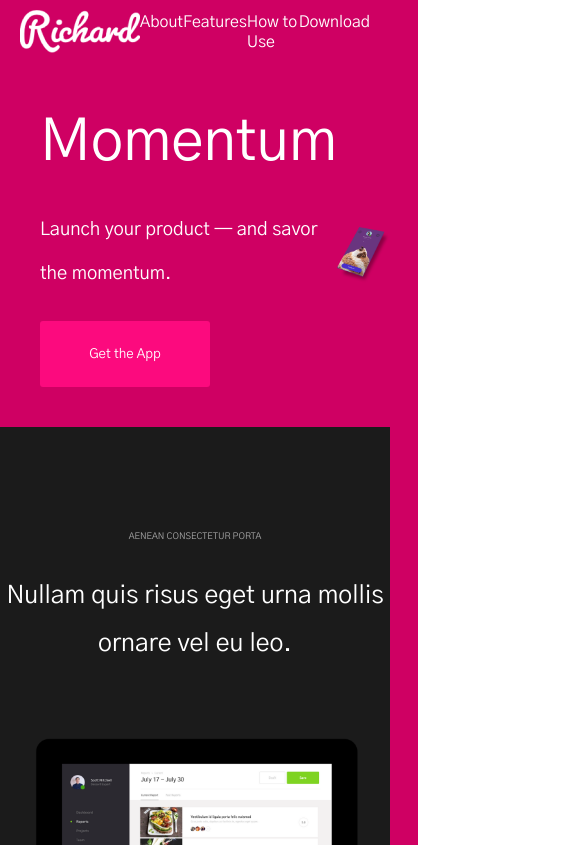
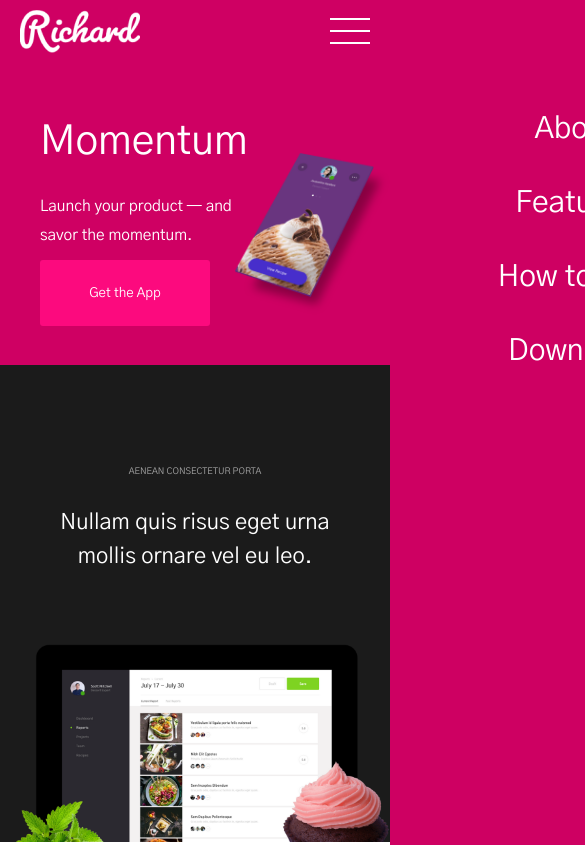
Before and after one commit to Panndora1/richard-site, a plain HTML site: page index.html in a window 390 px wide. Shown: the top 845 px of the page, 585 px wide, since content can reach past the window. Drawn offline with Linux system fonts and the light colour scheme.

Commit message:
feat: add burger menu

```diff
--- a/index.html
+++ b/index.html
@@ -12,12 +12,15 @@
     <header class="header">
         <div class="header__container">
             <img src="./docs/logo.png" alt="logo" class="header__logo">
+            <div class="menu_burger">
+                <span class="menu_burger__span"></span>
+            </div>
             <nav class="header__nav">
                 <ul class="header__list">
-                    <li class="header__item"><a href="" class="header__link">About</a></li>
-                    <li class="header__item"><a href="" class="header__link">Features</a></li>
-                    <li class="header__item"><a href="" class="header__link">How to Use</a></li>
-                    <li class="header__item"><a href="" class="header__link">Download</a></li>
+                    <li class="header__item"><a href="#about" class="header__link">About</a></li>
+                    <li class="header__item"><a href="#benefits" class="header__link">Features</a></li>
+                    <li class="header__item"><a href="#menu" class="header__link">How to Use</a></li>
+                    <li class="header__item"><a href="#offer" class="header__link">Download</a></li>
                 </ul>
             </nav>
         </div>
@@ -57,7 +60,7 @@
                     <p class="about__desc desc right">Lorem ipsum dolor sit amet, consectetur adipiscing elit. Suspendisse varius enim in eros elementum tristique.</p>
                 </div>
             </div>
-            <div class="about__container">
+            <div class="about__container" id="about">
                 <div class="about__description">
                     <p class="about__text text">Aenean Consectetur Porta</p>
                     <h2 class="about__title title">Magna Porta Sit Bibendum</h2>
@@ -66,7 +69,7 @@
                 <img src="./docs/Frame3.png" alt="frame" class="about__img">
             </div>
         </section>
-        <section class="benefits">
+        <section class="benefits" id="benefits">
             <div class="benefits__container">
                 <div class="benefits__item">
                     <img src="./docs/1.svg" alt="burger" class="benefits__img">
@@ -105,7 +108,7 @@
                 </div>
             </div>
         </section>
-        <section class="menu">
+        <section class="menu" id="menu">
             <div class="menu__container">
                 <div class="menu__description">
                     <p class="menu__text text">Aenean Consectetur Porta</p>
@@ -142,7 +145,7 @@
         <section class="image">
             <img src="./docs/phone.png" alt="phones" class="image__img">
         </section>
-        <section class="offer">
+        <section class="offer" id="offer">
             <div class="offer__section">
                 <h3 class="offer__title">Ready to get started?</h3>
                 <div class="offer__buttons">
@@ -177,5 +180,6 @@
             </nav>
         </div>
     </footer>
+    <script src="./script.js"></script>
 </body>
 </html>
--- /dev/null
+++ b/script.js
@@ -0,0 +1,24 @@
+const menuBurger = document.querySelector('.menu_burger');
+const span = document.querySelector('.menu_burger__span');
+
+const menu = document.querySelector('.header__nav');
+const menuList = document.querySelector('.header__list');
+const menuLink = document.querySelectorAll('.header__link');
+
+const body = document.querySelector('.body')
+
+menuBurger.addEventListener('click', () => {
+    menuBurger.classList.toggle('open_menu');
+    span.classList.toggle('open_menu');
+    menu.classList.toggle('open_menu');
+    body.classList.add('fixed');
+})
+
+function closeMenu() {
+    body.classList.remove('fixed');
+    menuBurger.classList.remove('open_menu');
+    span.classList.remove('open_menu');
+    menu.classList.remove('open_menu');
+}
+
+menuLink.forEach((el) => el.addEventListener('click', closeMenu))
--- a/style.css
+++ b/style.css
@@ -60,9 +60,105 @@
     font-size: 16px;
     line-height: 20px;
     color: white;
+    transition: 0.3s;
+}
+
+.menu_burger {
+    display: none;
 }
 
 /* header end */
+
+/* header tablet and mobile */
+
+@media (max-width: 768px) {
+    .fixed {
+        overflow: hidden;
+    }
+
+    .header__nav {
+        position: absolute;
+        right: -100%;
+        top: 80px;
+        width: 100%;
+        max-width: 768px;
+        height: 100%;
+        background-color: rgba(207, 0, 99, 0.6);
+        margin: 0;
+    }
+
+    .header__nav.open_menu {
+        left: 0;
+    }
+
+    .header__list {
+        display: flex;
+        flex-direction: column;
+        justify-content: center;
+        align-items: center;
+        margin-right: 20px;
+        gap: 50px;
+        margin-top: 10%;
+    }
+
+    .header__link {
+        font-size: 30px;
+    }
+
+    .menu_burger {
+        position: relative;
+        right: 20px;
+        display: block;
+        width: 40px;
+        height: 30px;
+        margin-left: 20px;
+    }
+
+    .menu_burger__span,
+    .menu_burger::after,
+    .menu_burger::before {
+        height: 2px;
+        width: 100%;
+        position: absolute;
+        background-color: #fff;
+        margin: 0 auto;
+    }
+
+    .menu_burger__span {
+        top: 13px;
+        height: 2px;
+        transition: 0.4s;
+    }
+
+    .menu_burger::before {
+        content: '';
+        top: 1px;
+        transition: 0.4s;
+    }
+
+    .menu_burger::after {
+        content: '';
+        bottom: 3px;
+        transition: 0.4s;
+    }
+
+    .menu_burger.open_menu::before {
+        transform: rotate(45deg);
+        top: 13px;
+        transition: 0.4s;
+    }
+
+    .menu_burger.open_menu::after {
+        transform: rotate(-45deg);
+        top: 13px;
+        transition: 0.4s;
+    }
+
+    .menu_burger__span.open_menu {
+        opacity: 0;
+    }
+
+}
 
 /* main start */
 
@@ -81,9 +177,10 @@
     flex-direction: column;
     justify-content: center;
     align-items: flex-start;
-    gap: 25px;
-    margin: 40px 0;
+    margin: 10% 0;
     margin-left: 40px;
+    width: 50%;
+    max-width: 670px;
     max-height: 652px;
 }
 
@@ -91,23 +188,24 @@
     color: white;
     font-style: normal;
     font-weight: 400;
-    font-size: calc(50px + 30 * (100vw / 1440));
+    font-size: calc(26px + 54 * (100vw / 1440));
     line-height: 80px;
+    padding-bottom: 5%;
 }
 
 .first_screen__text {
     color: white;
     font-style: normal;
     font-weight: 400;
-    font-size: calc(16px + 9 * (100vw / 1440));
-    line-height: 44px;
+    font-size: calc(12px + 13 * (100vw / 1440));
+    line-height: calc(24px + 20 * (100vw / 1440));
     width: 100%;
+    padding-bottom: 5%;
 }
 
 .button {
     width: 100%;
     max-width: 170px;
-    height: 100%;
     height: 66px;
     border-radius: 3px;
     cursor: pointer;
@@ -123,9 +221,9 @@
 .first_screen__image {
     display: flex;
     align-items: center;
-    width: 100%;
+    width: 50%;
     max-width: 580px;
-    margin-top: 20px;
+    margin-top: 10%;
 }
 
 .first_screen__img {
@@ -148,13 +246,14 @@
     font-style: normal;
     font-weight: 400;
     font-size: calc(8px + 4 * (100vw / 1440));
-    line-height: 20px;
+    line-height: calc(12px + 8 * (100vw / 1440));
     text-transform: uppercase;
 }
 
 .app__text {
     color: #A8A8A8;
     text-align: center;
+    padding: 0 20px;
     padding-top: 100px;
     padding-bottom: 25px;
 }
@@ -162,14 +261,15 @@
 .title {
     font-style: normal;
     font-weight: 400;
-    font-size: calc(20px + 18 * (100vw / 1440));
-    line-height: 48px;
+    font-size: calc(16px + 22 * (100vw / 1440));
+    line-height: calc(30px + 18 * (100vw / 1440));
 }
 
 .app__header {
-    width: 100%;
+    width: 80%;
     max-width: 600px;
     margin: 0 auto;
+    padding: 0 20px;
     padding-bottom: 55px;
     text-align: center;
     color: #FFFFFF;
@@ -198,10 +298,10 @@
 .menu__container {
     display: flex;
     justify-content: center;
-    width: 100%;
-    max-width: 1000px;
+    width: 80%;
+    max-width: 1200px;
     margin: 0 auto;
-    padding: 80px 0;
+    padding: 5% 0;
 }
 
 .about__description,
@@ -236,7 +336,7 @@
     font-style: normal;
     font-weight: 400;
     font-size: calc(10px + 6 * (100vw / 1440));
-    line-height: 30px;
+    line-height: calc(18px + 12 * (100vw / 1440));
     color: #6B6B6B;
 }
 
@@ -280,9 +380,9 @@
 }
 
 .benefits__img {
-    width: 100%;
+    width: 30%;
     max-width: 80px;
-    margin-bottom: 40px;
+    margin-bottom: 10%;
 }
 
 .p {
@@ -415,7 +515,7 @@
 .partners__img {
     display: block;
     width: 100%;
-    max-width: 1000px;
+    max-width: 800px;
     height: auto;
     margin: 0 auto;
 }
```
